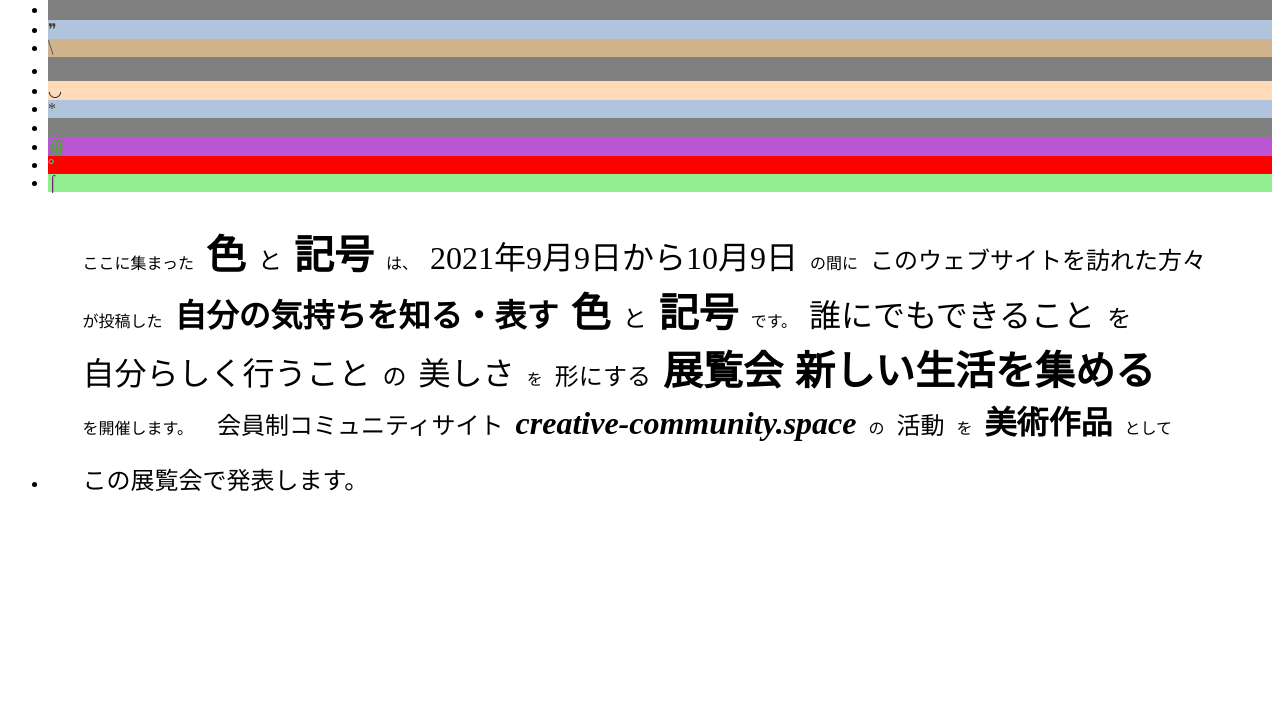
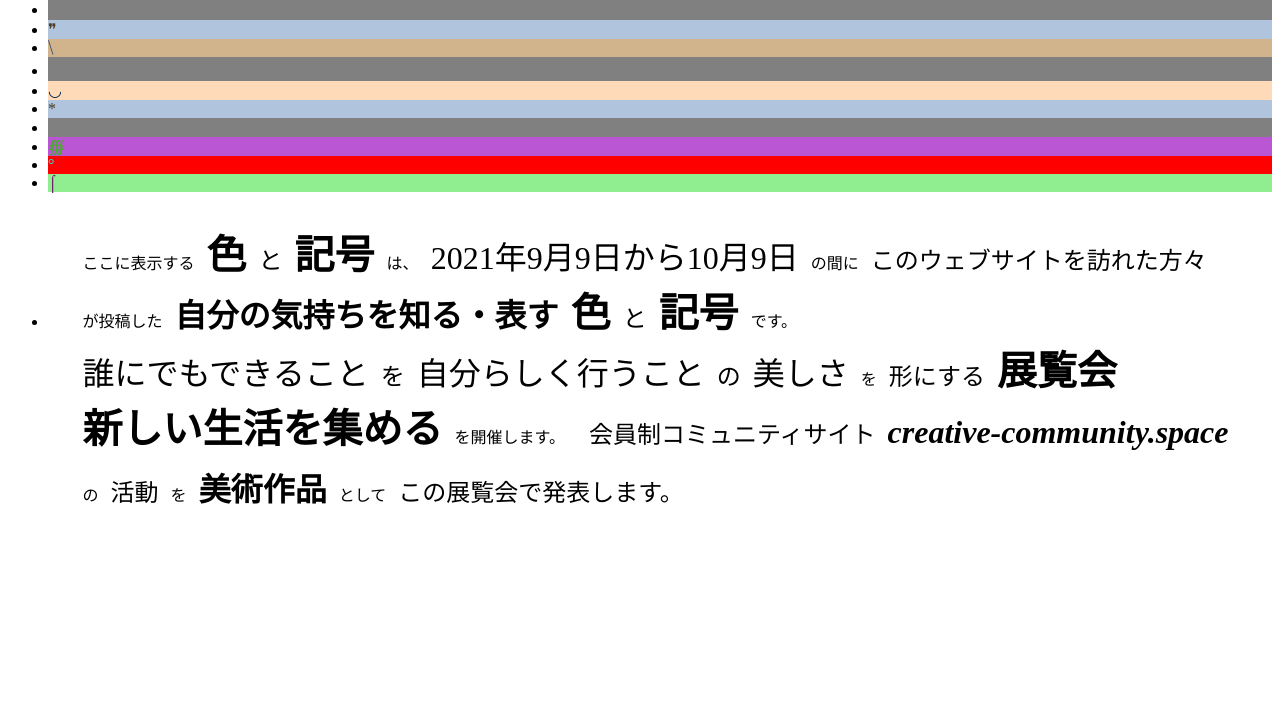
Before and after one commit to creative-community-pehu/index, a PHP site: page /sp/all.php in a window 1280 px wide. Shown: the part 278-981 px from the top of the page. Run offline with PHP 8.4, Linux system fonts and the light colour scheme; data that the repository does not hold is empty; some libraries are stand-ins or nearby versions.

Commit message:
Update all.php

```diff
--- a/sp/all.php
+++ b/sp/all.php
@@ -88,8 +88,8 @@ fclose($fp);
 <li class="">
 <div id="marquee">
 <div class="outside org_list">
-<ul id="s1" class="es">
-<li class="">ここに集まった</li>
+<ul>
+<li class="">ここに表示する</li>
 <li class="must positive">色</li>
 <li class="neither">と</li>
 <li class="must positive">記号</li>
@@ -103,6 +103,8 @@ fclose($fp);
 <li class="neither">と</li>
 <li class="must positive">記号</li>
 <li class="">です。</li>
+</ul>
+<ul>
 <li class="unknown">誰にでもできること</li>
 <li class="neither">を</li>
 <li class="unknown">自分らしく行うこと</li>
```
